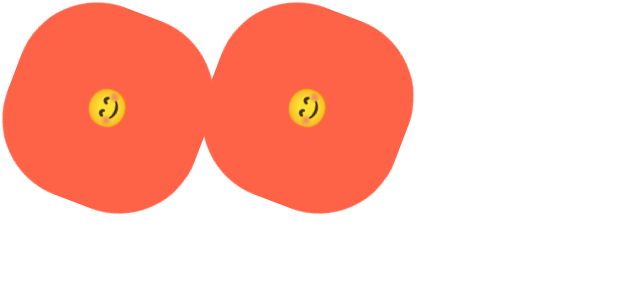
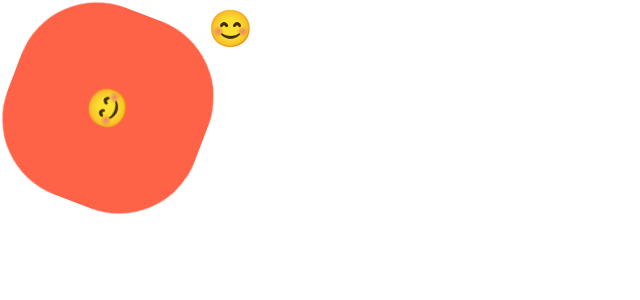
Before and after one commit to gyeol-mi/react-masterclass, a React (Create React App) app: page / in a window 1280 px wide. Shown: the top 300 px of the page, without its empty margins (0-640 px from the left). Built offline with nearby package versions, Linux system fonts and the light colour scheme.

Commit message:
#2.5.2_Pseudo Selectors part Two

```diff
--- a/src/App.js
+++ b/src/App.js
@@ -19,6 +19,10 @@ const rotation = keyframes`
   }
 `;
 
+const Emoji = styled.span`
+  font-size: 36px;
+`;
+
 const Box = styled.div`
   display: flex;
   justify-content: center;
@@ -28,27 +32,18 @@ const Box = styled.div`
   background-color: tomato;
   animation: ${rotation} 5s linear infinite;
   //pseudo-selector
-  //styled-component가 아닌 요소를 부모 styled-component요소에서 선택할 수 있음
-  span {
-    font-size: 36px;
-    //span:hover{}와 같음-단축키처럼 쓴 코드드
-    &:hover {
-      font-size: 50px;
-    }
-    &:active {
-      opacity: 0;
-    }
+  //styled-component요소도 targeting 할 수 있음
+  ${Emoji}:hover {
+    font-size: 100px;
   }
 `;
 function App() {
   return (
     <Wrapper>
       <Box>
-        <span>😊</span>
+        <Emoji as="div">😊</Emoji>
       </Box>
-      <Box>
-        <span>😊</span>
-      </Box>
+      <Emoji as="div">😊</Emoji>
     </Wrapper>
   );
 }
```
